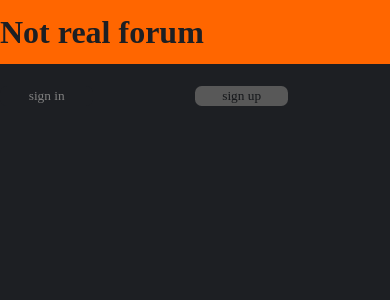
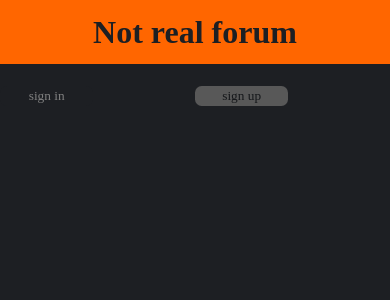
Before and after one commit to WilliamCSA04/not-real-forum, a React app in the folder client/: page / in a window 390 px wide. Shown: the top 300 px of the page. Built offline with nearby package versions, Linux system fonts and the light colour scheme; a web font is replaced by a local one.

Commit message:
Class header_title changed to change style when lower than 800px

```diff
--- a/client/src/scss/Header.scss
+++ b/client/src/scss/Header.scss
@@ -16,4 +16,9 @@ $headerHeight: 4em;
     margin-top: 0;
     font-family: $annie;
     color: $dark;
+    padding-left: 3em;
+    @media all and (max-width: 800px) {
+        padding-left: 0;
+        text-align: center;
+    }
 }
```
